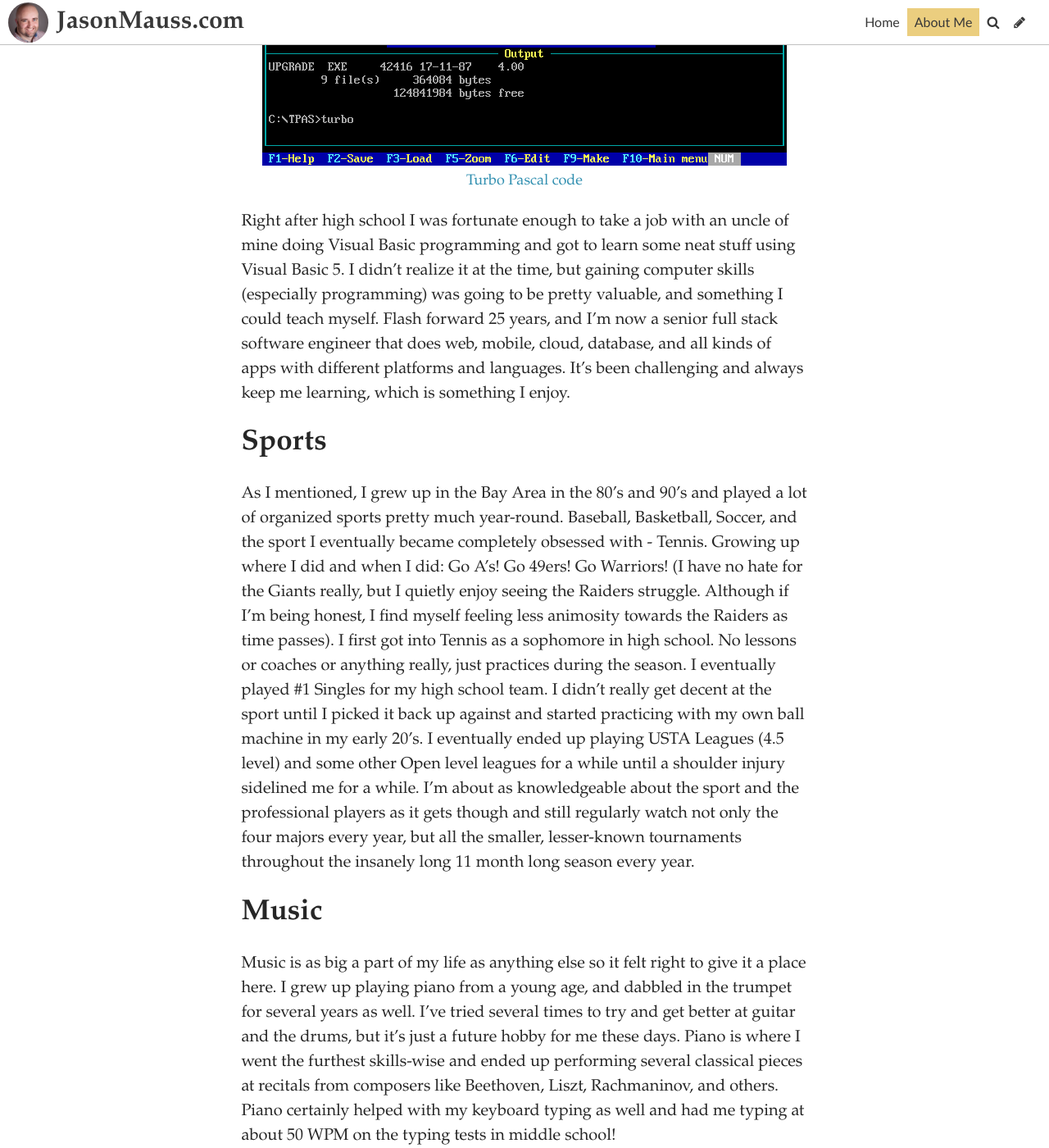
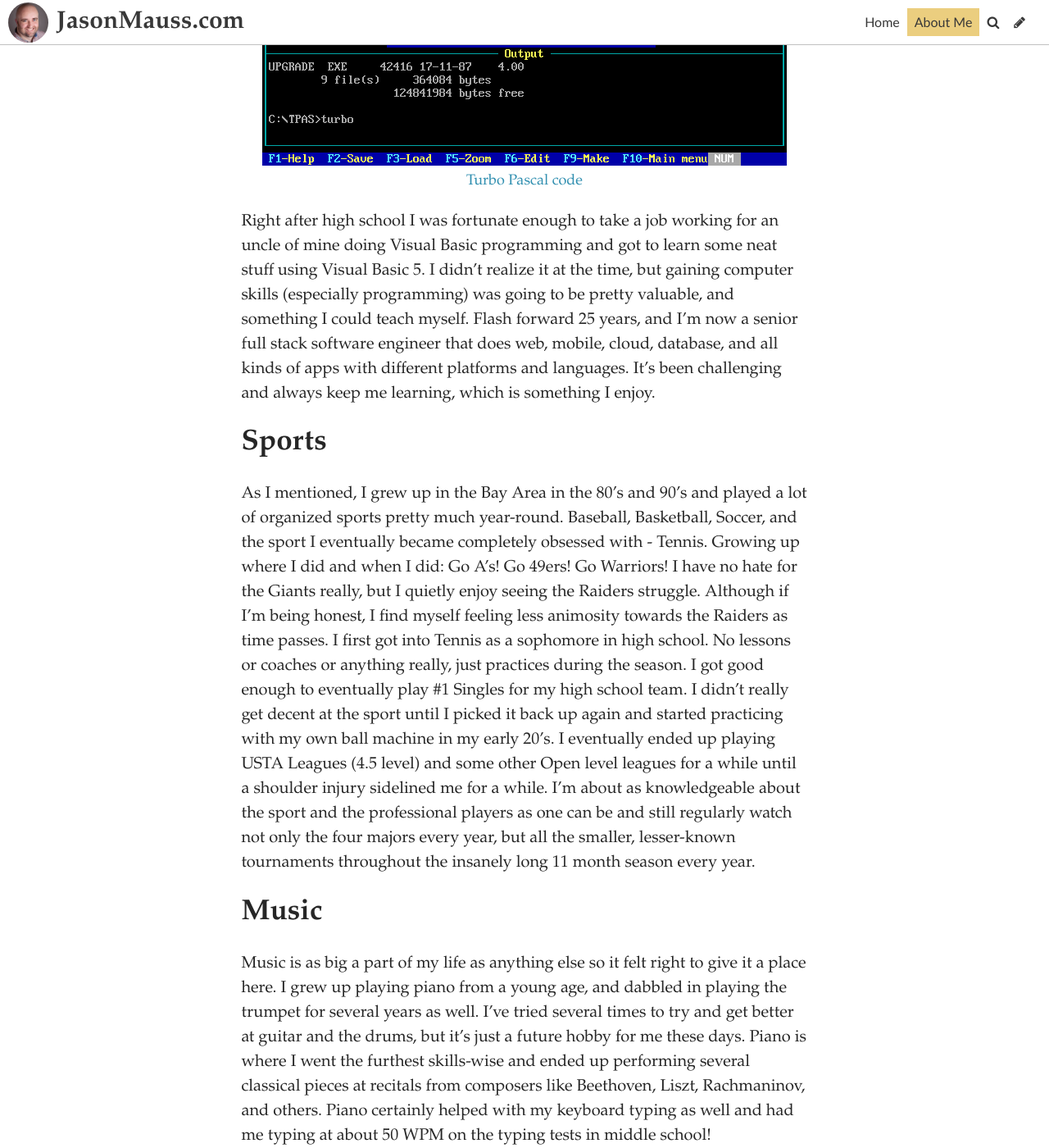
Before and after one commit to jasonmauss/jasonmaussblog, a Jekyll site: the page built from pages/about.md, in a window 1280 px wide and 1400 px high, scrolled down 1721 px. Shown: the whole window at 82% size. Built offline with Jekyll 4.4.1, drawn with Linux system fonts in a browser that asks for light colours; some web fonts are replaced; some of the changed text lies outside the part shown.

Commit message:
Update Page “about”

```diff
--- a/pages/about.md
+++ b/pages/about.md
@@ -11,7 +11,7 @@ tags: null
 description: null
 show: true
 ---
-Hey there, thanks for visiting my website. I'll try to keep this short since I would imagine most people don't have much of an attention span when it comes to learning about me.
+Hey there, thanks for visiting my website. I'll try to keep this short since I would imagine most people don't have much of an attention span when it comes to learning about me. ;)
 
 I﻿'m a California kid (NorCal/East Bay/Antioch) that ended up moving to the Northwest Phoenix suburbs (Surprise, Arizona) in 2006 and that's where I've been ever since. Do I love the heat? Absolutely not, but I have learned how to begrudgingly tolerate it.
 
@@ -23,19 +23,19 @@ I﻿ got my first taste for programming in high school (1995) writing True BASIC
 
 ![True Basic code](../uploads/truebasic.png "True Basic code")
 
-(﻿Although I think if we had been asked to write a Bubble Sort routine back then most of our brains would have melted). Although I wasn't very good at writing code back then, I still found it interesting and so I dorked around on my PC at home with QBasic on Windows 95, and the following year took another programming class, this time writing code with Borland's Turbo Pascal 4.0
+At the time I think if we had been asked to write a Bubble Sort routine most of our brains would have melted. Even though I wasn't very good at writing code back then, I still found it interesting and so I dorked around on my PC at home with QBasic on Windows 95, and the following year took another programming class, this time writing code with Borland's Turbo Pascal 4.0. We made stuff like an address book, and learned basic data structures.
 
 ![Turbo Pascal code](../uploads/turbopascal.png "Turbo Pascal code")
 
-R﻿ight after high school I was fortunate enough to take a job with an uncle of mine doing Visual Basic programming and got to learn some neat stuff using Visual Basic 5. I didn't realize it at the time, but gaining computer skills (especially programming) was going to be pretty valuable, and something I could teach myself. Flash forward 25 years, and I'm now a senior full stack software engineer that does web, mobile, cloud, database, and all kinds of apps with different platforms and languages. It's been challenging and always keep me learning, which is something I enjoy.
+R﻿ight after high school I was fortunate enough to take a job working for an uncle of mine doing Visual Basic programming and got to learn some neat stuff using Visual Basic 5. I didn't realize it at the time, but gaining computer skills (especially programming) was going to be pretty valuable, and something I could teach myself. Flash forward 25 years, and I'm now a senior full stack software engineer that does web, mobile, cloud, database, and all kinds of apps with different platforms and languages. It's been challenging and always keep me learning, which is something I enjoy.
 
 ## S﻿ports
 
-A﻿s I mentioned, I grew up in the Bay Area in the 80's and 90's and played a lot of organized sports pretty much year-round. Baseball, Basketball, Soccer, and the sport I eventually became completely obsessed with - Tennis. Growing up where I did and when I did: Go A's! Go 49ers! Go Warriors! (I have no hate for the Giants really, but I quietly enjoy seeing the Raiders struggle. Although if I'm being honest, I find myself feeling less animosity towards the Raiders as time passes). I first got into Tennis as a sophomore in high school. No lessons or coaches or anything really, just practices during the season. I eventually played #1 Singles for my high school team. I didn't really get decent at the sport until I picked it back up against and started practicing with my own ball machine in my early 20's. I eventually ended up playing USTA Leagues (4.5 level) and some other Open level leagues for a while until a shoulder injury sidelined me for a while. I'm about as knowledgeable about the sport and the professional players as it gets though and still regularly watch not only the four majors every year, but all the smaller, lesser-known tournaments throughout the insanely long 11 month long season every year.
+A﻿s I mentioned, I grew up in the Bay Area in the 80's and 90's and played a lot of organized sports pretty much year-round. Baseball, Basketball, Soccer, and the sport I eventually became completely obsessed with - Tennis. Growing up where I did and when I did: Go A's! Go 49ers! Go Warriors! I have no hate for the Giants really, but I quietly enjoy seeing the Raiders struggle. Although if I'm being honest, I find myself feeling less animosity towards the Raiders as time passes. I first got into Tennis as a sophomore in high school. No lessons or coaches or anything really, just practices during the season. I got good enough to eventually play #1 Singles for my high school team. I didn't really get decent at the sport until I picked it back up again and started practicing with my own ball machine in my early 20's. I eventually ended up playing USTA Leagues (4.5 level) and some other Open level leagues for a while until a shoulder injury sidelined me for a while. I'm about as knowledgeable about the sport and the professional players as one can be and still regularly watch not only the four majors every year, but all the smaller, lesser-known tournaments throughout the insanely long 11 month season every year.
 
 ## M﻿usic
 
-M﻿usic is as big a part of my life as anything else so it felt right to give it a place here. I grew up playing piano from a young age, and dabbled in the trumpet for several years as well. I've tried several times to try and get better at guitar and the drums, but it's just a future hobby for me these days. Piano is where I went the furthest skills-wise and ended up performing several classical pieces at recitals from composers like Beethoven, Liszt, Rachmaninov, and others. Piano certainly helped with my keyboard typing as well and had me typing at about 50 WPM on the typing tests in middle school!
+M﻿usic is as big a part of my life as anything else so it felt right to give it a place here. I grew up playing piano from a young age, and dabbled in playing the trumpet for several years as well. I've tried several times to try and get better at guitar and the drums, but it's just a future hobby for me these days. Piano is where I went the furthest skills-wise and ended up performing several classical pieces at recitals from composers like Beethoven, Liszt, Rachmaninov, and others. Piano certainly helped with my keyboard typing as well and had me typing at about 50 WPM on the typing tests in middle school!
 
 ## T﻿exas style BBQ
 
```
